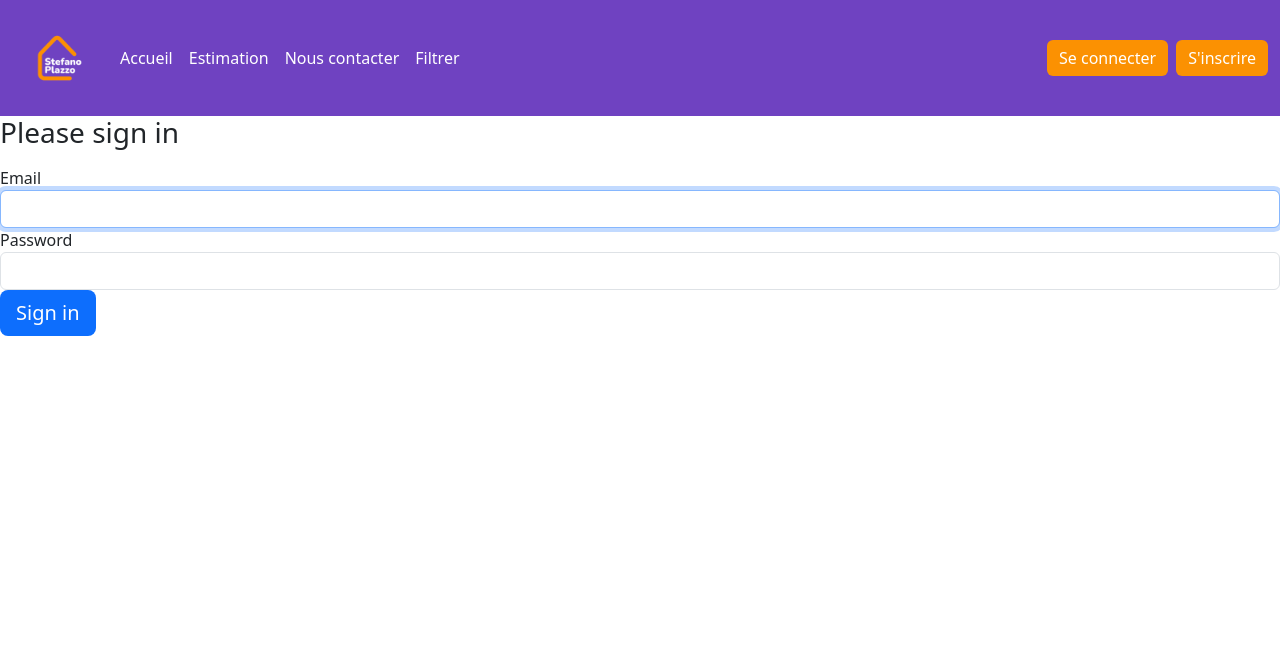
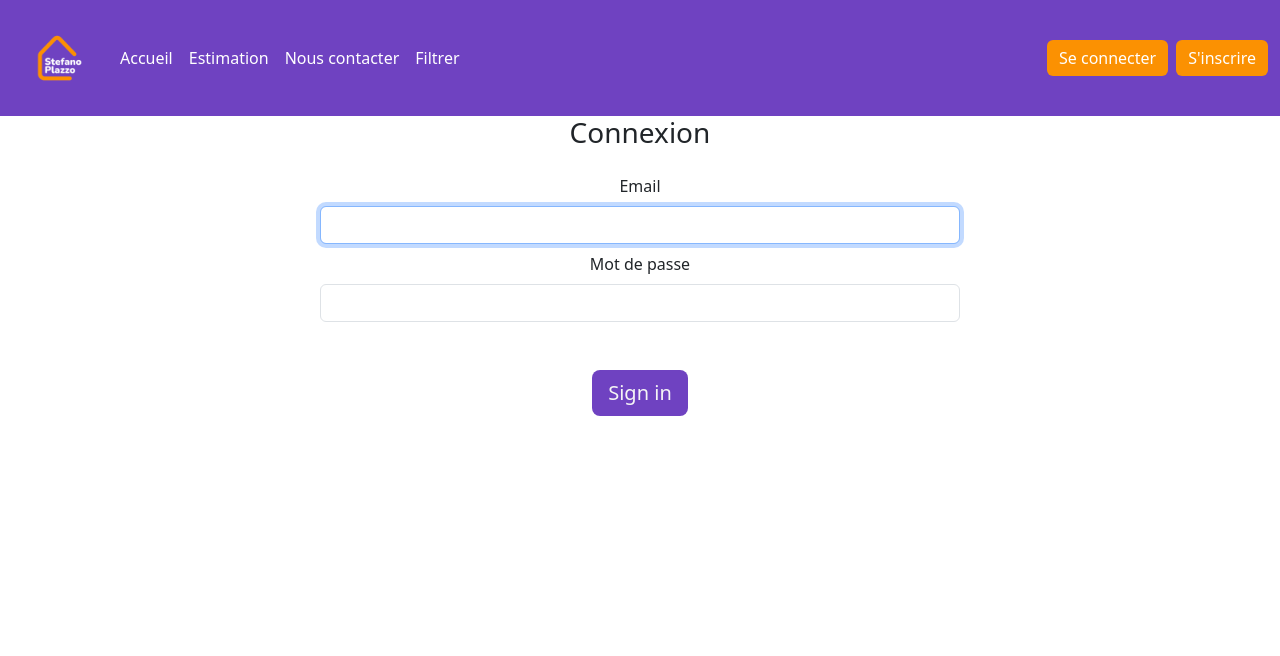
Before and after one commit to LawSLS/Stefano_Plazzo, a Symfony app: template templates/connexionsecurity/login.html.twig in a window 1280 px wide. Shown: the top 656 px of the page. Run offline with Twig, Linux system fonts and the light colour scheme; the template is opened without the code that fills it, so the values that code supplies are empty; style sheets or scripts are compiled from the project's sources; some libraries are stand-ins or nearby versions.

Commit message:
Template login.html.twig
layout done

```diff
--- a/assets/styles/app.css
+++ b/assets/styles/app.css
@@ -108,3 +108,11 @@ h1 {
 .hrHome{
   text-align: center;
 }
+.btn-lg{
+  background-color: #6f42c1;
+  color: whitesmoke;
+}
+.btn-lg:hover{
+  background-color: #6f42c1 !important;
+  color: whitesmoke !important;
+}
--- a/templates/connexionsecurity/login.html.twig
+++ b/templates/connexionsecurity/login.html.twig
@@ -1,6 +1,7 @@
 {% extends 'base.html.twig' %}
 
-{% block title %}Log in!{% endblock %}
+{% block title %}Log in!
+{% endblock %}
 
 {% block body %}
 	<form method="post">
@@ -10,19 +11,24 @@
 
 		{% if app.user %}
 			<div class="mb-3">
-                You are logged in as {{ app.user.userIdentifier }}, <a href="{{ path('app_logout') }}">Logout</a>
+				You are logged in as
+				{{ app.user.userIdentifier }},
+				<a href="{{ path('app_logout') }}">Logout</a>
 			</div>
 		{% endif %}
 
-        <h1 class="h3 mb-3 font-weight-normal">Please sign in</h1>
-        <label for="username">Email</label>
-        <input type="email" value="{{ last_username }}" name="_username" id="username" class="form-control" autocomplete="email" required autofocus>
-        <label for="password">Password</label>
-        <input type="password" name="_password" id="password" class="form-control" autocomplete="current-password" required>
+		<div class="text-center">
+			<h1 class="h3 mb-3 font-weight-normal">Connexion</h1>
+		</div>
+		<div class="d-flex flex-column align-items-center">
+			<label for="username" class="mt-2">Email</label>
+			<input type="email" value="{{ last_username }}" name="_username" id="username" class="form-control w-50 mt-2" autocomplete="email" required autofocus>
+			<label for="password" class="mt-2">Mot de passe</label>
+			<input type="password" name="_password" id="password" class="form-control w-50 mt-2" autocomplete="current-password" required>
 
-        <input type="hidden" name="_csrf_token"
-               value="{{ csrf_token('authenticate') }}"
-        >
+			<input type="hidden" name="_csrf_token" value="{{ csrf_token('authenticate') }}">
+		</div>
+
 
 		{#
 		            Uncomment this section and add a remember_me option below your firewall to activate remember me functionality.
@@ -33,9 +39,11 @@
 		                <label for="_remember_me">Remember me</label>
 		            </div>
 		        #}
-
-        <button class="btn btn-lg btn-primary" type="submit">
+<div class="text-center mt-5">
+<button class="btn btn-lg" type="submit">
 			Sign in
 		</button>
+</div>
+
 	</form>
 {% endblock %}
```
Lines whose indentation alone changed are shown as unchanged.
